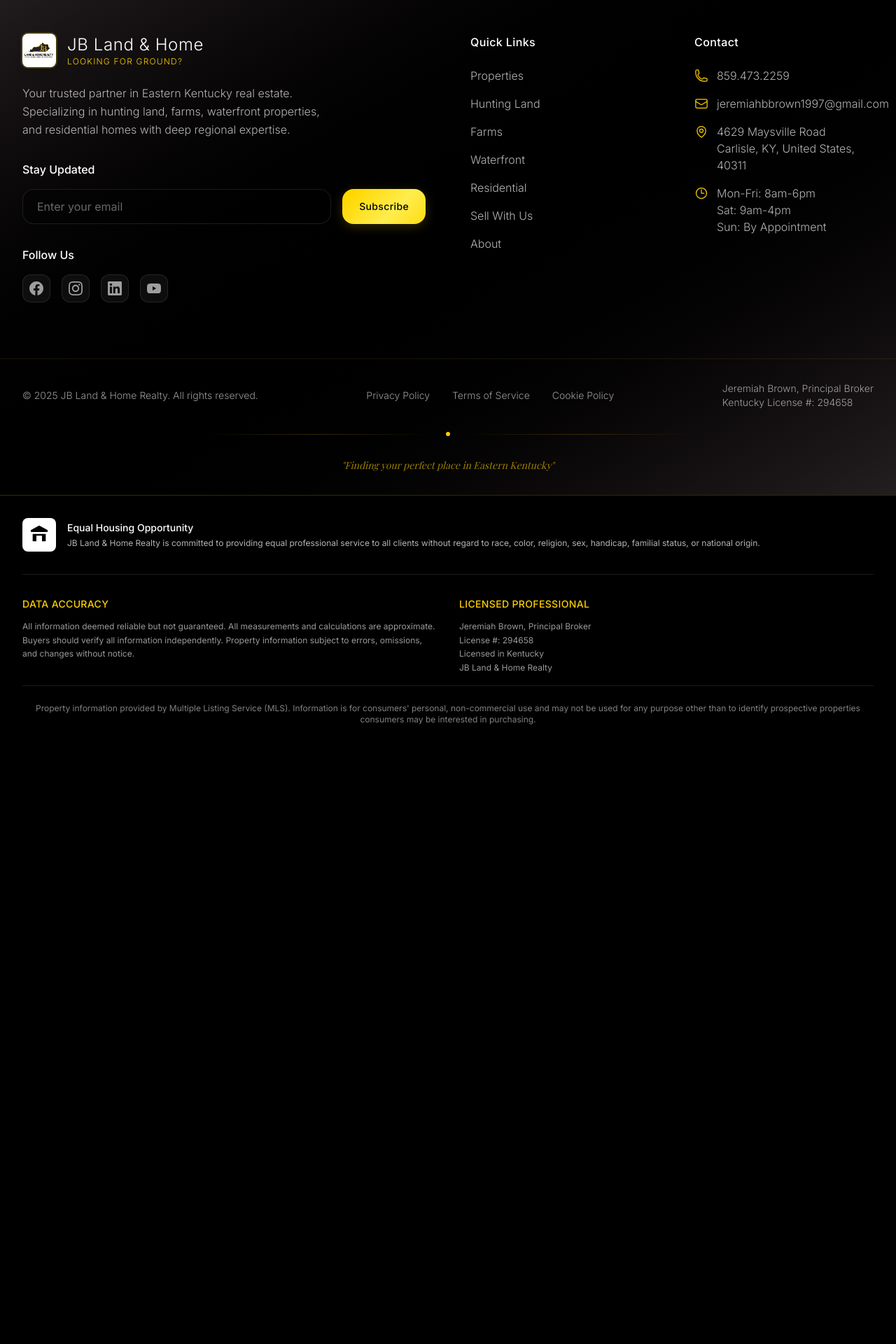
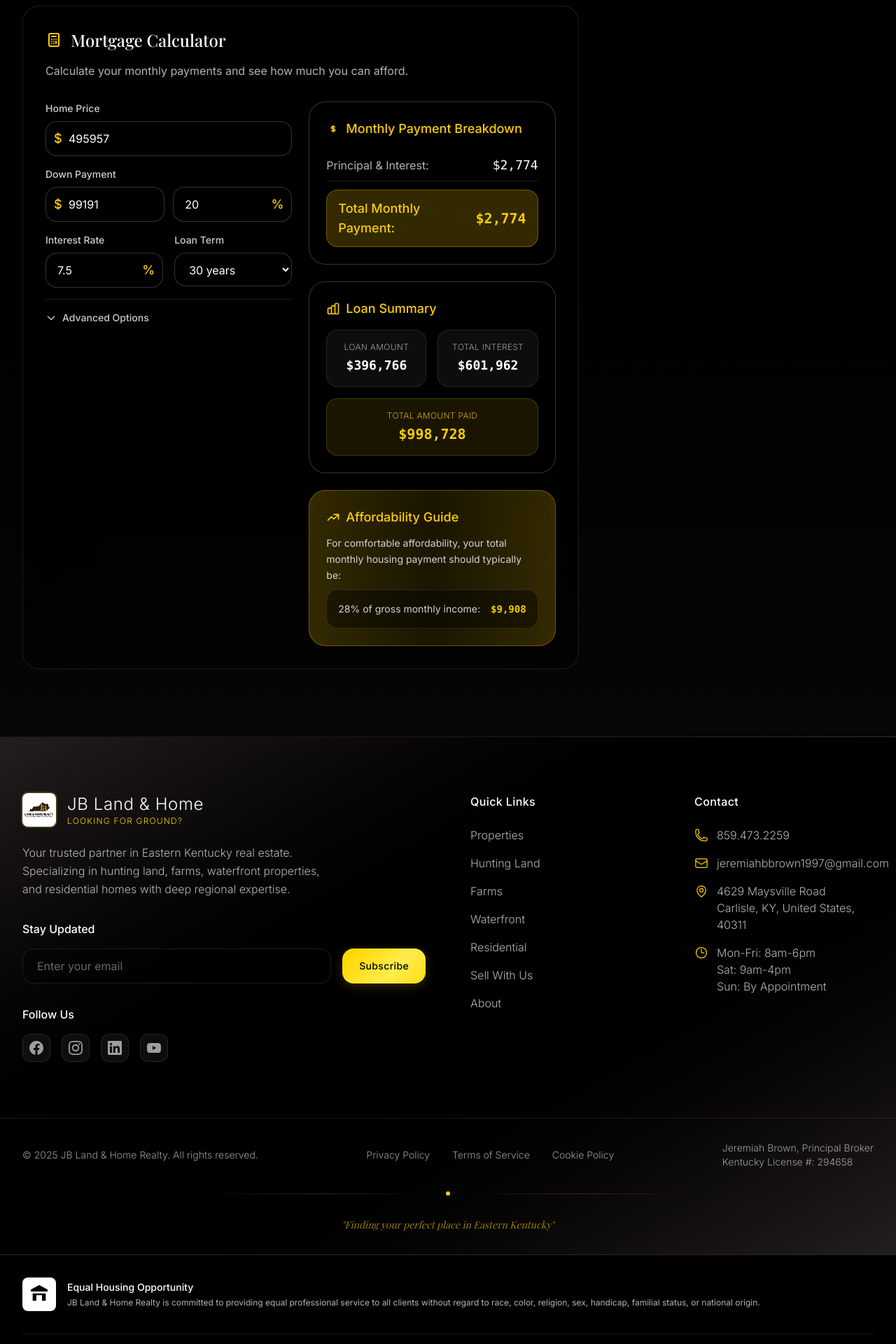
Before and after one commit to charlulz/jbrealty, a Laravel app: a page that uses resources/views/properties/show.blade.php in a window 1280 px wide. Shown: the part 2532-4452 px from the top of the page at 70% size. Before the commit the page ends 3567 px from the top, so only its background shows below. Run offline with Laravel 12, Linux system fonts and the light colour scheme; data comes from the database, SQL or seed files in the repository; data that the repository does not hold is empty; style sheets or scripts are compiled from the project's sources; some libraries are stand-ins or nearby versions.

Commit message:
Added mortgage calculator

```diff
--- /dev/null
+++ b/resources/views/components/mortgage-calculator.blade.php
@@ -0,0 +1,352 @@
+@props(['property'])
+
+<div class="relative w-full max-w-full bg-black/40 backdrop-blur-2xl border border-white/10 rounded-3xl p-4 sm:p-6 lg:p-8"
+     x-data="mortgageCalculator({{ $property->price ?? 0 }})"
+     x-init="init()">
+
+    <!-- Header -->
+    <div class="mb-6 sm:mb-8">
+        <div class="flex items-center mb-4">
+            <svg class="w-6 h-6 mr-3 text-secondary" fill="none" stroke="currentColor" viewBox="0 0 24 24">
+                <path stroke-linecap="round" stroke-linejoin="round" stroke-width="2" d="M9 7h6m0 10v-3m-3 3h.01M9 17h.01M9 14h.01M12 14h.01M15 11h.01M12 11h.01M9 11h.01M7 21h10a2 2 0 002-2V5a2 2 0 00-2-2H7a2 2 0 00-2 2v14a2 2 0 002 2z"/>
+            </svg>
+            <h3 class="text-xl sm:text-2xl font-serif font-medium text-white">Mortgage Calculator</h3>
+        </div>
+        <p class="text-white/70 text-sm sm:text-base">Calculate your monthly payments and see how much you can afford.</p>
+    </div>
+
+    <div class="grid gap-6 lg:grid-cols-2">
+        <!-- Input Section -->
+        <div class="space-y-4">
+            <!-- Home Price -->
+            <div>
+                <label class="block text-white/80 text-sm font-medium mb-2">Home Price</label>
+                <div class="relative">
+                    <span class="absolute left-3 top-1/2 transform -translate-y-1/2 text-secondary text-lg font-medium">$</span>
+                    <input
+                        type="number"
+                        x-model.number="homePrice"
+                        @input="calculate()"
+                        class="w-full pl-8 pr-4 py-3 bg-black/60 border border-white/20 rounded-2xl text-white placeholder-white/50 focus:border-secondary focus:ring-2 focus:ring-secondary/30 focus:outline-none transition-all duration-300"
+                        placeholder="350000"
+                        min="0"
+                        step="1000"
+                    >
+                </div>
+            </div>
+
+            <!-- Down Payment -->
+            <div>
+                <label class="block text-white/80 text-sm font-medium mb-2">Down Payment</label>
+                <div class="grid grid-cols-2 gap-3">
+                    <!-- Amount -->
+                    <div class="relative">
+                        <span class="absolute left-3 top-1/2 transform -translate-y-1/2 text-secondary text-lg font-medium">$</span>
+                        <input
+                            type="number"
+                            x-model.number="downPaymentAmount"
+                            @input="updateDownPaymentFromAmount()"
+                            class="w-full pl-8 pr-4 py-3 bg-black/60 border border-white/20 rounded-2xl text-white placeholder-white/50 focus:border-secondary focus:ring-2 focus:ring-secondary/30 focus:outline-none transition-all duration-300"
+                            placeholder="70000"
+                            min="0"
+                            step="1000"
+                        >
+                    </div>
+                    <!-- Percentage -->
+                    <div class="relative">
+                        <input
+                            type="number"
+                            x-model.number="downPaymentPercent"
+                            @input="updateDownPaymentFromPercent()"
+                            class="w-full pl-4 pr-8 py-3 bg-black/60 border border-white/20 rounded-2xl text-white placeholder-white/50 focus:border-secondary focus:ring-2 focus:ring-secondary/30 focus:outline-none transition-all duration-300"
+                            placeholder="20"
+                            min="0"
+                            max="100"
+                            step="0.1"
+                        >
+                        <span class="absolute right-3 top-1/2 transform -translate-y-1/2 text-secondary text-lg font-medium">%</span>
+                    </div>
+                </div>
+            </div>
+
+            <!-- Interest Rate & Loan Term -->
+            <div class="grid grid-cols-1 sm:grid-cols-2 gap-4">
+                <!-- Interest Rate -->
+                <div>
+                    <label class="block text-white/80 text-sm font-medium mb-2">Interest Rate</label>
+                    <div class="relative">
+                        <input
+                            type="number"
+                            x-model.number="interestRate"
+                            @input="calculate()"
+                            class="w-full pl-4 pr-8 py-3 bg-black/60 border border-white/20 rounded-2xl text-white placeholder-white/50 focus:border-secondary focus:ring-2 focus:ring-secondary/30 focus:outline-none transition-all duration-300"
+                            placeholder="7.5"
+                            min="0"
+                            max="20"
+                            step="0.01"
+                        >
+                        <span class="absolute right-3 top-1/2 transform -translate-y-1/2 text-secondary text-lg font-medium">%</span>
+                    </div>
+                </div>
+
+                <!-- Loan Term -->
+                <div>
+                    <label class="block text-white/80 text-sm font-medium mb-2">Loan Term</label>
+                    <select
+                        x-model.number="loanTermYears"
+                        @change="calculate()"
+                        class="w-full px-4 py-3 bg-black/60 border border-white/20 rounded-2xl text-white focus:border-secondary focus:ring-2 focus:ring-secondary/30 focus:outline-none transition-all duration-300"
+                    >
+                        <option value="15">15 years</option>
+                        <option value="20">20 years</option>
+                        <option value="25">25 years</option>
+                        <option value="30" selected>30 years</option>
+                    </select>
+                </div>
+            </div>
+
+            <!-- Optional Fields Toggle -->
+            <div class="border-t border-white/10 pt-4">
+                <button
+                    @click="showAdvanced = !showAdvanced"
+                    class="flex items-center w-full text-left text-white/80 hover:text-secondary transition-colors duration-300"
+                >
+                    <svg class="w-4 h-4 mr-2 transform transition-transform duration-300" :class="{ 'rotate-180': showAdvanced }" fill="none" stroke="currentColor" viewBox="0 0 24 24">
+                        <path stroke-linecap="round" stroke-linejoin="round" stroke-width="2" d="M19 9l-7 7-7-7"/>
+                    </svg>
+                    <span class="text-sm font-medium">Advanced Options</span>
+                </button>
+
+                <!-- Advanced Fields -->
+                <div x-show="showAdvanced" x-transition:enter="transition ease-out duration-300" x-transition:enter-start="opacity-0 max-h-0" x-transition:enter-end="opacity-100 max-h-96" x-transition:leave="transition ease-in duration-300" x-transition:leave-start="opacity-100 max-h-96" x-transition:leave-end="opacity-0 max-h-0" class="mt-4 space-y-4 overflow-hidden">
+
+                    <!-- Property Taxes -->
+                    <div>
+                        <label class="block text-white/80 text-sm font-medium mb-2">Property Taxes (Annual)</label>
+                        <div class="relative">
+                            <span class="absolute left-3 top-1/2 transform -translate-y-1/2 text-secondary text-lg font-medium">$</span>
+                            <input
+                                type="number"
+                                x-model.number="propertyTaxes"
+                                @input="calculate()"
+                                class="w-full pl-8 pr-4 py-3 bg-black/60 border border-white/20 rounded-2xl text-white placeholder-white/50 focus:border-secondary focus:ring-2 focus:ring-secondary/30 focus:outline-none transition-all duration-300"
+                                placeholder="4200"
+                                min="0"
+                                step="100"
+                            >
+                        </div>
+                    </div>
+
+                    <!-- Home Insurance -->
+                    <div>
+                        <label class="block text-white/80 text-sm font-medium mb-2">Home Insurance (Annual)</label>
+                        <div class="relative">
+                            <span class="absolute left-3 top-1/2 transform -translate-y-1/2 text-secondary text-lg font-medium">$</span>
+                            <input
+                                type="number"
+                                x-model.number="homeInsurance"
+                                @input="calculate()"
+                                class="w-full pl-8 pr-4 py-3 bg-black/60 border border-white/20 rounded-2xl text-white placeholder-white/50 focus:border-secondary focus:ring-2 focus:ring-secondary/30 focus:outline-none transition-all duration-300"
+                                placeholder="1200"
+                                min="0"
+                                step="50"
+                            >
+                        </div>
+                    </div>
+
+                    <!-- PMI -->
+                    <div>
+                        <label class="block text-white/80 text-sm font-medium mb-2">PMI (Monthly)</label>
+                        <div class="relative">
+                            <span class="absolute left-3 top-1/2 transform -translate-y-1/2 text-secondary text-lg font-medium">$</span>
+                            <input
+                                type="number"
+                                x-model.number="pmi"
+                                @input="calculate()"
+                                class="w-full pl-8 pr-4 py-3 bg-black/60 border border-white/20 rounded-2xl text-white placeholder-white/50 focus:border-secondary focus:ring-2 focus:ring-secondary/30 focus:outline-none transition-all duration-300"
+                                placeholder="200"
+                                min="0"
+                                step="10"
+                            >
+                        </div>
+                        <p class="mt-1 text-xs text-white/50">Usually required if down payment is less than 20%</p>
+                    </div>
+                </div>
+            </div>
+        </div>
+
+        <!-- Results Section -->
+        <div class="space-y-6">
+            <!-- Monthly Payment Breakdown -->
+            <div class="bg-black/60 border border-white/20 rounded-3xl p-6 backdrop-blur-sm">
+                <h4 class="text-lg font-medium text-secondary mb-4 flex items-center">
+                    <svg class="w-5 h-5 mr-2" fill="none" stroke="currentColor" viewBox="0 0 24 24">
+                        <path stroke-linecap="round" stroke-linejoin="round" stroke-width="2" d="M12 8c-1.657 0-3 .895-3 2s1.343 2 3 2 3 .895 3 2-1.343 2-3 2m0-8c1.11 0 2.08.402 2.599 1M12 8V7m0 1v8m0 0v1m0-1c-1.11 0-2.08-.402-2.599-1"/>
+                    </svg>
+                    Monthly Payment Breakdown
+                </h4>
+
+                <div class="space-y-3">
+                    <!-- Principal & Interest -->
+                    <div class="flex justify-between items-center py-2 border-b border-white/10">
+                        <span class="text-white/70">Principal & Interest:</span>
+                        <span class="text-white font-medium text-lg font-mono" x-text="formatCurrency(monthlyPI)"></span>
+                    </div>
+
+                    <!-- Property Taxes -->
+                    <div x-show="propertyTaxes > 0" class="flex justify-between items-center py-2 border-b border-white/10">
+                        <span class="text-white/70">Property Taxes:</span>
+                        <span class="text-white font-medium font-mono" x-text="formatCurrency(propertyTaxes / 12)"></span>
+                    </div>
+
+                    <!-- Home Insurance -->
+                    <div x-show="homeInsurance > 0" class="flex justify-between items-center py-2 border-b border-white/10">
+                        <span class="text-white/70">Home Insurance:</span>
+                        <span class="text-white font-medium font-mono" x-text="formatCurrency(homeInsurance / 12)"></span>
+                    </div>
+
+                    <!-- PMI -->
+                    <div x-show="pmi > 0" class="flex justify-between items-center py-2 border-b border-white/10">
+                        <span class="text-white/70">PMI:</span>
+                        <span class="text-white font-medium font-mono" x-text="formatCurrency(pmi)"></span>
+                    </div>
+
+                    <!-- Total Monthly Payment -->
+                    <div class="flex justify-between items-center py-3 bg-secondary/20 rounded-2xl px-4 border border-secondary/30">
+                        <span class="text-secondary font-medium text-lg">Total Monthly Payment:</span>
+                        <span class="text-secondary font-bold text-xl font-mono" x-text="formatCurrency(totalMonthlyPayment)"></span>
+                    </div>
+                </div>
+            </div>
+
+            <!-- Loan Summary -->
+            <div class="bg-black/60 border border-white/20 rounded-3xl p-6 backdrop-blur-sm">
+                <h4 class="text-lg font-medium text-secondary mb-4 flex items-center">
+                    <svg class="w-5 h-5 mr-2" fill="none" stroke="currentColor" viewBox="0 0 24 24">
+                        <path stroke-linecap="round" stroke-linejoin="round" stroke-width="2" d="M9 19v-6a2 2 0 00-2-2H5a2 2 0 00-2 2v6a2 2 0 002 2h2a2 2 0 002-2zm0 0V9a2 2 0 012-2h2a2 2 0 012 2v10m-6 0a2 2 0 002 2h2a2 2 0 002-2m0 0V5a2 2 0 012-2h2a2 2 0 012 2v14a2 2 0 01-2 2h-2a2 2 0 01-2-2z"/>
+                    </svg>
+                    Loan Summary
+                </h4>
+
+                <div class="grid grid-cols-1 sm:grid-cols-2 gap-4">
+                    <div class="text-center p-4 bg-white/5 rounded-2xl border border-white/10">
+                        <div class="text-white/60 text-xs uppercase tracking-wide font-light mb-1">Loan Amount</div>
+                        <div class="text-white text-lg font-bold font-mono" x-text="formatCurrency(loanAmount)"></div>
+                    </div>
+
+                    <div class="text-center p-4 bg-white/5 rounded-2xl border border-white/10">
+                        <div class="text-white/60 text-xs uppercase tracking-wide font-light mb-1">Total Interest</div>
+                        <div class="text-white text-lg font-bold font-mono" x-text="formatCurrency(totalInterest)"></div>
+                    </div>
+                </div>
+
+                <div class="mt-4 text-center p-4 bg-secondary/10 rounded-2xl border border-secondary/20">
+                    <div class="text-secondary/80 text-xs uppercase tracking-wide font-light mb-1">Total Amount Paid</div>
+                    <div class="text-secondary text-xl font-bold font-mono" x-text="formatCurrency(totalAmountPaid)"></div>
+                </div>
+            </div>
+
+            <!-- Affordability Indicator -->
+            <div class="bg-gradient-to-r from-secondary/20 via-secondary/10 to-secondary/20 border border-secondary/30 rounded-3xl p-6 backdrop-blur-sm">
+                <h4 class="text-lg font-medium text-secondary mb-3 flex items-center">
+                    <svg class="w-5 h-5 mr-2" fill="none" stroke="currentColor" viewBox="0 0 24 24">
+                        <path stroke-linecap="round" stroke-linejoin="round" stroke-width="2" d="M13 7h8m0 0v8m0-8l-8 8-4-4-6 6"/>
+                    </svg>
+                    Affordability Guide
+                </h4>
+                <div class="text-sm text-white/80 leading-relaxed">
+                    <p class="mb-2">For comfortable affordability, your total monthly housing payment should typically be:</p>
+                    <div class="bg-black/40 rounded-2xl p-4 border border-white/10">
+                        <div class="flex justify-between items-center">
+                            <span>28% of gross monthly income:</span>
+                            <span class="font-bold text-secondary font-mono" x-text="formatCurrency(totalMonthlyPayment / 0.28)"></span>
+                        </div>
+                    </div>
+                </div>
+            </div>
+        </div>
+    </div>
+</div>
+
+<script>
+function mortgageCalculator(propertyPrice) {
+    return {
+        // Input values
+        homePrice: propertyPrice || 350000,
+        downPaymentAmount: 0,
+        downPaymentPercent: 20,
+        interestRate: 7.5,
+        loanTermYears: 30,
+        propertyTaxes: 0,
+        homeInsurance: 0,
+        pmi: 0,
+
+        // UI state
+        showAdvanced: false,
+
+        // Calculated values
+        loanAmount: 0,
+        monthlyPI: 0,
+        totalMonthlyPayment: 0,
+        totalInterest: 0,
+        totalAmountPaid: 0,
+
+        init() {
+            // Set default down payment based on home price
+            this.updateDownPaymentFromPercent();
+            this.calculate();
+        },
+
+        updateDownPaymentFromPercent() {
+            this.downPaymentAmount = Math.round((this.homePrice * this.downPaymentPercent) / 100);
+            this.calculate();
+        },
+
+        updateDownPaymentFromAmount() {
+            if (this.homePrice > 0) {
+                this.downPaymentPercent = Math.round((this.downPaymentAmount / this.homePrice) * 100 * 10) / 10;
+            }
+            this.calculate();
+        },
+
+        calculate() {
+            // Calculate loan amount
+            this.loanAmount = this.homePrice - this.downPaymentAmount;
+
+            if (this.loanAmount <= 0 || this.interestRate <= 0 || this.loanTermYears <= 0) {
+                this.monthlyPI = 0;
+                this.totalInterest = 0;
+                this.totalAmountPaid = 0;
+                this.totalMonthlyPayment = 0;
+                return;
+            }
+
+            // Convert annual rate to monthly and years to months
+            const monthlyRate = (this.interestRate / 100) / 12;
+            const numberOfPayments = this.loanTermYears * 12;
+
+            // Calculate monthly payment using standard mortgage formula
+            if (monthlyRate === 0) {
+                // No interest case
+                this.monthlyPI = this.loanAmount / numberOfPayments;
+            } else {
+                this.monthlyPI = this.loanAmount * (monthlyRate * Math.pow(1 + monthlyRate, numberOfPayments)) / (Math.pow(1 + monthlyRate, numberOfPayments) - 1);
+            }
+
+            // Calculate total interest and amount paid
+            this.totalAmountPaid = this.monthlyPI * numberOfPayments;
+            this.totalInterest = this.totalAmountPaid - this.loanAmount;
+
+            // Calculate total monthly payment including taxes, insurance, PMI
+            this.totalMonthlyPayment = this.monthlyPI + (this.propertyTaxes / 12) + (this.homeInsurance / 12) + this.pmi;
+        },
+
+        formatCurrency(amount) {
+            if (isNaN(amount) || amount === null || amount === undefined) {
+                return '$0';
+            }
+            return '$' + Math.round(amount).toLocaleString();
+        }
+    }
+}
+</script>
--- a/resources/views/components/property-map.blade.php
+++ b/resources/views/components/property-map.blade.php
@@ -8,8 +8,9 @@
 
 @php
     $mapId = 'property-map-' . uniqid();
-    // Use explicit height if provided, otherwise use responsive class
-    $mapHeight = $height ? "style=height:{$height}" : '';
+    // Ensure map has a minimum height for Leaflet initialization
+    // CSS responsive classes will override this for final sizing
+    $mapHeight = $height ? "style=\"height:{$height}\"" : 'style="min-height:280px;height:400px;"';
 @endphp
 
 <div class="property-map-container w-full max-w-full">
@@ -75,32 +76,32 @@
 }
 
 .property-map-responsive {
-    width: 100%;
-    max-width: 100%;
-    height: 280px; /* Mobile default */
-    min-height: 280px;
+    width: 100% !important;
+    max-width: 100% !important;
+    height: 280px !important; /* Mobile default */
+    min-height: 280px !important;
     transition: all 0.3s ease;
     box-sizing: border-box;
 }
 
 @media (min-width: 640px) {
     .property-map-responsive {
-        height: 320px;
-        min-height: 320px;
+        height: 320px !important;
+        min-height: 320px !important;
     }
 }
 
 @media (min-width: 768px) {
     .property-map-responsive {
-        height: 350px;
-        min-height: 350px;
+        height: 350px !important;
+        min-height: 350px !important;
     }
 }
 
 @media (min-width: 1024px) {
     .property-map-responsive {
-        height: 400px;
-        min-height: 400px;
+        height: 400px !important;
+        min-height: 400px !important;
     }
 }
 
@@ -193,8 +194,12 @@
 @push('scripts')
 <script>
 document.addEventListener('DOMContentLoaded', function() {
+    let mapInitRetries = 0;
+    const maxRetries = 3;
+
     // Wait for Leaflet to be available
     function initMap() {
+        mapInitRetries++;
         if (typeof L === 'undefined') {
             console.error('Leaflet library not loaded. Please check that Leaflet JS is included.');
 
@@ -224,6 +229,24 @@ document.addEventListener('DOMContentLoaded', function() {
         console.log('Initializing map for element: {{ $mapId }}');
 
         try {
+            // Ensure map element has proper dimensions before initializing
+            const computedStyle = window.getComputedStyle(mapElement);
+            const elementHeight = parseInt(computedStyle.height);
+            const elementWidth = parseInt(computedStyle.width);
+
+            console.log('Map element dimensions:', { width: elementWidth, height: elementHeight });
+
+            // If dimensions are too small, wait a bit longer (with retry limit)
+            if (elementHeight < 100 || elementWidth < 100) {
+                if (mapInitRetries < maxRetries) {
+                    console.log(`Map dimensions too small (attempt ${mapInitRetries}/${maxRetries}), retrying in 200ms...`);
+                    setTimeout(initMap, 200);
+                    return;
+                } else {
+                    console.warn('Map dimensions still too small after retries, initializing anyway...');
+                }
+            }
+
             const latitude = parseFloat(mapElement.dataset.latitude) || 38.4022; // Default to Carter County, KY
             const longitude = parseFloat(mapElement.dataset.longitude) || -82.9593;
             const editable = mapElement.dataset.editable === 'true';
@@ -542,9 +565,16 @@ document.addEventListener('DOMContentLoaded', function() {
             console.log('Map initialized successfully with mobile optimizations');
 
         } catch (error) {
-            console.error('Error initializing map:', error);
+            console.error(`Error initializing map (attempt ${mapInitRetries}/${maxRetries}):`, error);
 
-            // Show fallback content
+            // Retry if we haven't exceeded max attempts
+            if (mapInitRetries < maxRetries) {
+                console.log(`Retrying map initialization in 300ms...`);
+                setTimeout(initMap, 300);
+                return;
+            }
+
+            // Show fallback content after all retries exhausted
             const mapElement = document.getElementById('{{ $mapId }}');
             if (mapElement) {
                 mapElement.innerHTML = `
@@ -562,8 +592,16 @@ document.addEventListener('DOMContentLoaded', function() {
         }
     }
 
-    // Initialize the map with appropriate delay for mobile
-    setTimeout(initMap, 150);
+    // Initialize the map with appropriate delay
+    // Shorter delay for desktop, slightly longer for mobile touch devices
+    const isMobile = /Android|webOS|iPhone|iPad|iPod|BlackBerry|IEMobile|Opera Mini/i.test(navigator.userAgent);
+    const initDelay = isMobile ? 150 : 100;
+
+    console.log('Scheduling map initialization:', { isMobile, delay: initDelay });
+
+    // Reset retry counter for the initial call
+    mapInitRetries = 0;
+    setTimeout(initMap, initDelay);
 });
 </script>
 @endpush
--- a/resources/views/properties/show.blade.php
+++ b/resources/views/properties/show.blade.php
@@ -221,6 +221,9 @@
                         </div>
                     </div>
                 @endif
+
+                <!-- Mortgage Calculator -->
+                <x-mortgage-calculator :property="$property" />
             </div>
 
             <!-- Sidebar -->
```
